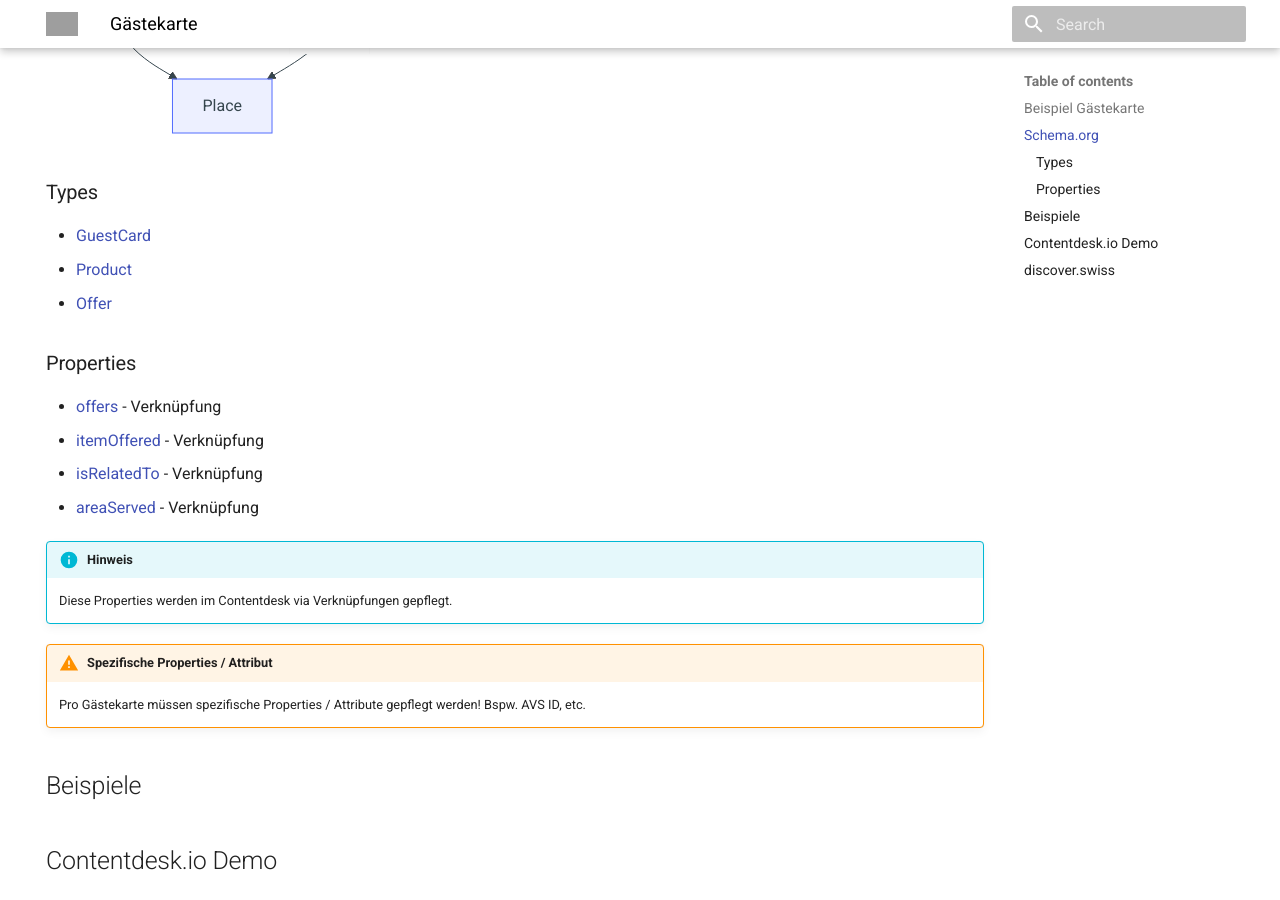
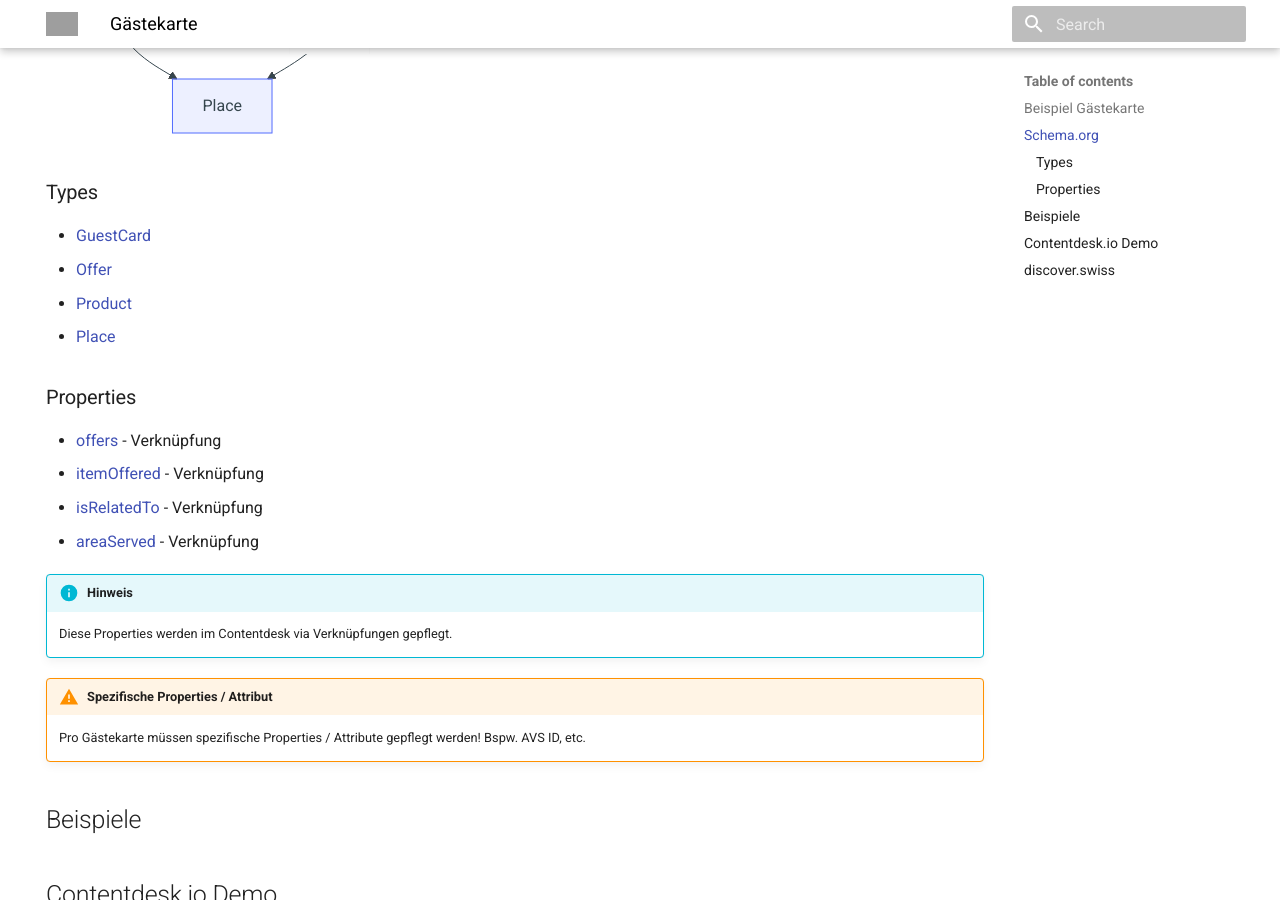
Before and after one commit to tsolenthaler/docs.contentdesk.io, an MkDocs documentation site: the page built from docs/concepts/gaestekarte.md, in a window 1280 px wide and 900 px high, scrolled down 1248 px. Built offline with MkDocs 1.6.1 and Material for MkDocs 9.7.7, drawn with Linux system fonts in a browser that asks for light colours; grey boxes are pictures that could not be loaded.

Commit message:
Refactor gaestekarte.md: Update properties and fix schema references

```diff
--- a/docs/concepts/gaestekarte.md
+++ b/docs/concepts/gaestekarte.md
@@ -53,8 +53,10 @@ graph TD
 ### Types
 
 * [GuestCard](../../schema/GuestCard)
-* [Product](../../schema/Place)
 * [Offer](../../schema/Offer)
+* [Product](../../schema/Product)
+* [Place](../../schema/Place)
+
 
 ### Properties
 
```
